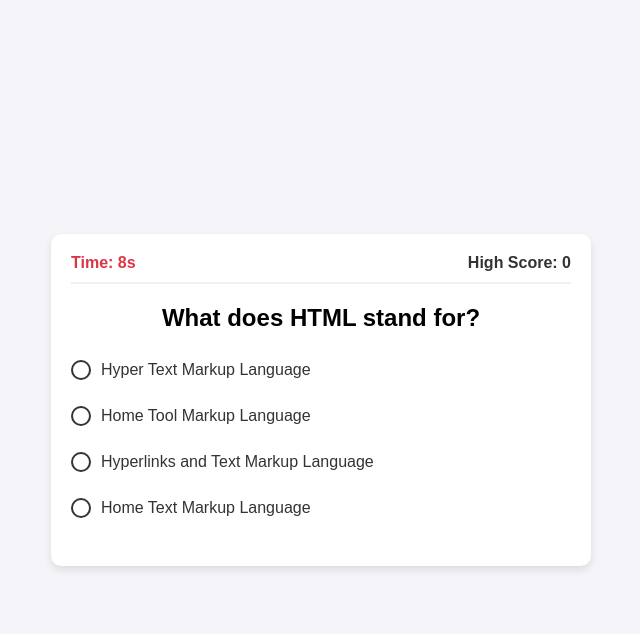
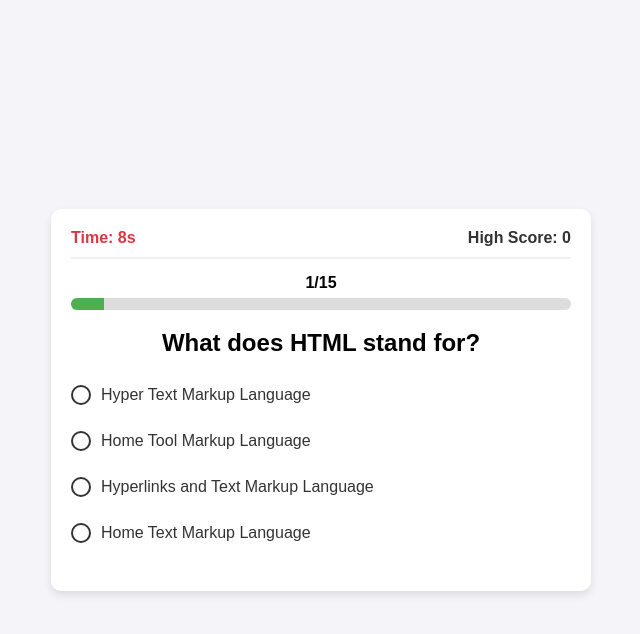
Before and after one commit to lateefrukayatanjola1115-cyber/quiz-app, a plain HTML site: page index.html in a window 1280 px wide. Both pictures are taken after a click on the button "Start Quiz". Shown: the whole page, without its empty margins (319-959 px from the left). Drawn offline with Linux system fonts and the light colour scheme.

Commit message:
Add files via upload
add progress bar

```diff
--- a/index.html
+++ b/index.html
@@ -20,6 +20,11 @@
       <div id="high-score-display">High Score: <span id="high-score">0</span></div>
     </div>
 
+  <div class="progress-text" id="progress-text">1/15</div>
+    <div class="progress-bar">
+      <div class="progress-fill" id="progress-fill"></div>
+    </div>
+
     <h2 id="question">Question text goes here</h2>
     <div id="answer-buttons" class="btn-grid"></div>
     <button id="next-btn" class="next-btn">Next</button>
```
